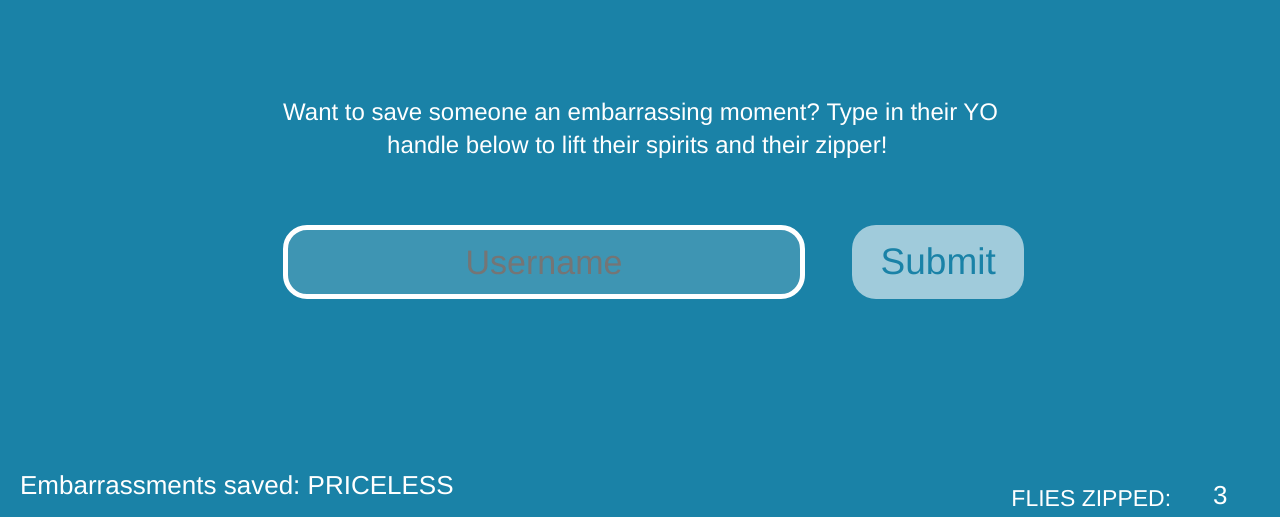
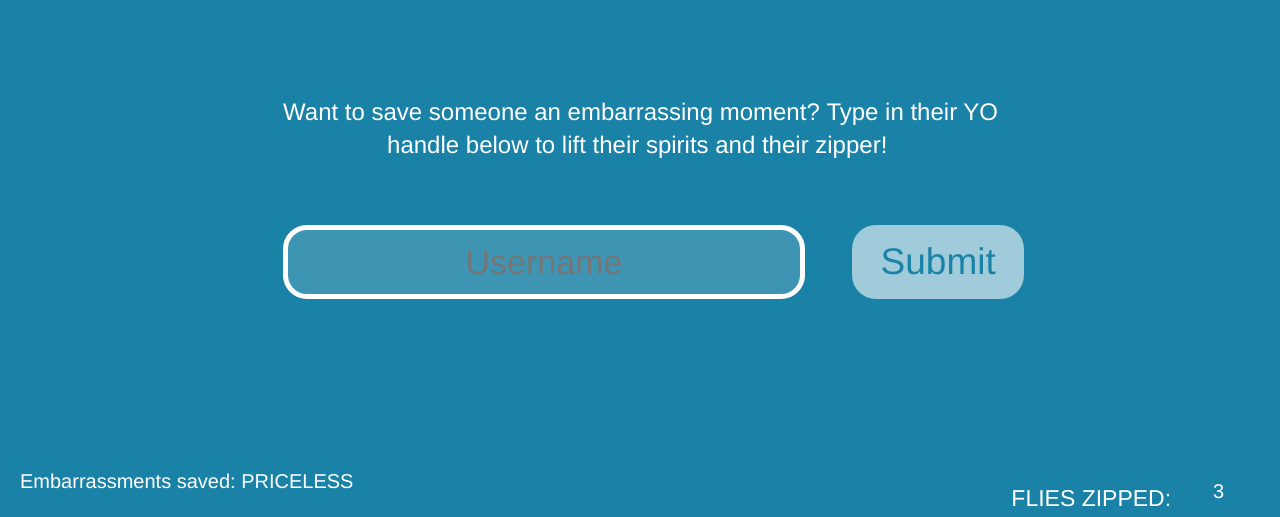
Before and after one commit to stefaniea/YO, a website: page Yoflyisdown/index.html in a window 1280 px wide. Shown: the part 283-800 px from the top of the page. Drawn offline with Linux system fonts and the light colour scheme.

Commit message:
changed style3

```diff
--- a/Yoflyisdown/index.html
+++ b/Yoflyisdown/index.html
@@ -53,7 +53,7 @@
   width: 44.7949526813%;
   padding-right: 20px;
   padding-left: 94px;
-  font-size: 26px;
+  font-size: 20px;
   font-weight: 400;
   line-height: 1.38;
   color: rgb(255, 255, 255);
@@ -65,7 +65,7 @@
   left: 0;
   width: 70.3997395833%;
   padding-left: 20px;
-  font-size: 26px;
+  font-size: 20px;
   font-weight: 400;
   line-height: 1.38;
   color: rgb(255, 255, 255);
@@ -73,7 +73,7 @@
 
 .numzipped {
   position: absolute;
-  bottom: 2px;
+  top:-10;
   right: 0;
   z-index: 2;
   width: 97.7917981072%;
```
